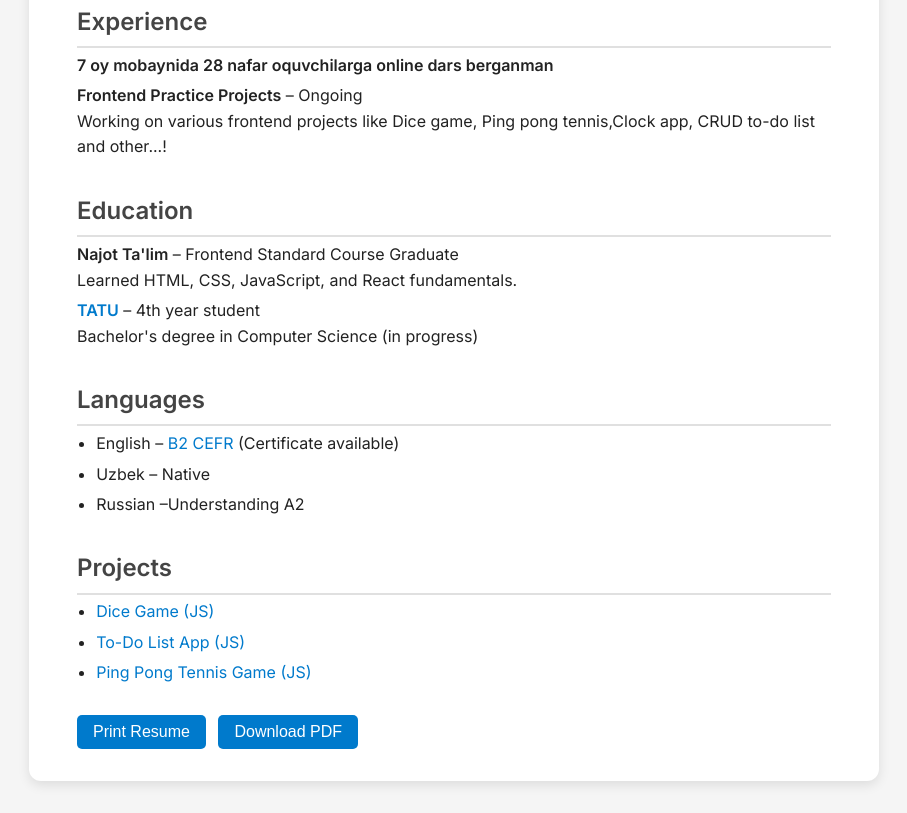
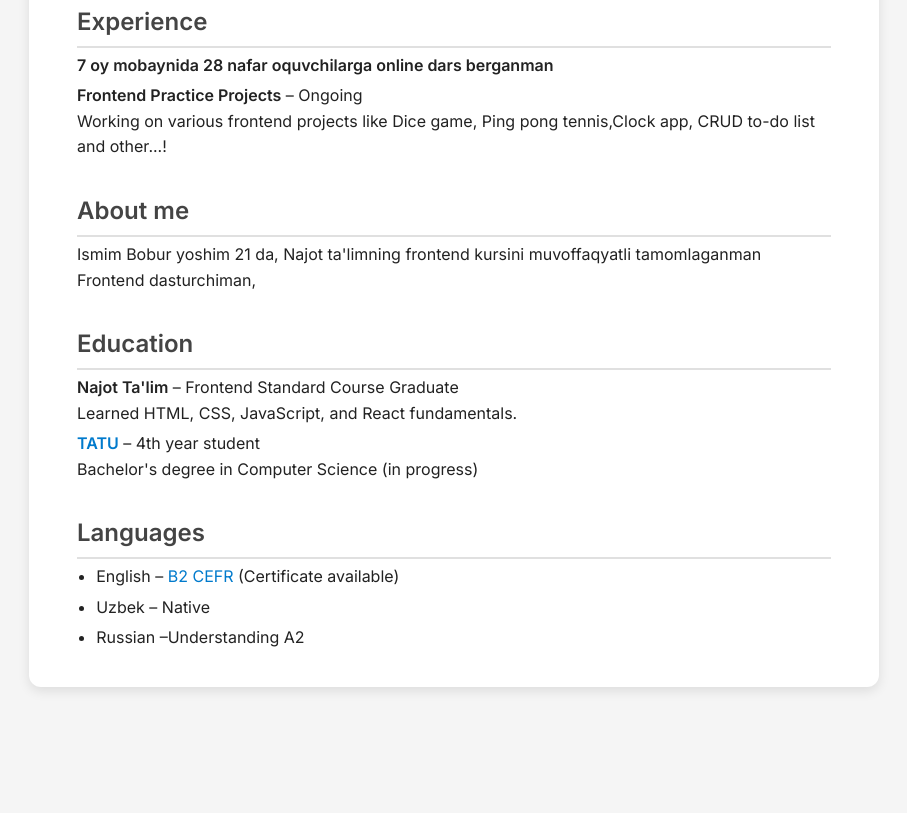
Before and after one commit to BoburAkh-Web/resume, a plain HTML site: page index.html in a window 1280 px wide. Shown: the part 627-1440 px from the top of the page, without its empty margins (186-1093 px from the left). After the commit the page ends 1346 px from the top, so only its background shows below. Drawn offline with nearby package versions, Linux system fonts and the light colour scheme.

Commit message:
Rezyume faylida o‘zgartirishlar qilindi

```diff
--- a/index.html
+++ b/index.html
@@ -149,15 +149,17 @@
       <p><strong>Frontend Practice Projects</strong> – Ongoing<br />
         Working on various frontend projects like Dice game, Ping pong tennis,Clock app, CRUD to-do list and other...!</p>
     </section>
-
     <section>
+      <section>
+        <h2>About me</h2>
+        <p>Ismim Bobur yoshim 21 da, Najot ta'limning frontend kursini muvoffaqyatli tamomlaganman Frontend dasturchiman, </p>
+      </section>
       <h2>Education</h2>
       <p><strong>Najot Ta'lim</strong> – Frontend Standard Course Graduate<br />
       Learned HTML, CSS, JavaScript, and React fundamentals.</p>
       <p><strong><a href="https://tatu.uz" target="_blank">TATU</a></strong> – 4th year student<br />
       Bachelor's degree in Computer Science (in progress)</p>
     </section>
-
     <section>
       <h2>Languages</h2>
       <ul>
@@ -167,7 +169,7 @@
       </ul>
     </section>
 
-    <section>
+    <!-- <section>
       <h2>Projects</h2>
       <ul>
         <li><a target="_blank" href="https://dice-game-bobur.netlify.app/">Dice Game (JS)</a></li>
@@ -176,7 +178,7 @@
       </ul>
     </section>
     <button class="print-btn" onclick="printResume()">Print Resume</button>
-    <button class="download-btn" onclick="downloadPDF()">Download PDF</button>
+    <button class="download-btn" onclick="downloadPDF()">Download PDF</button> -->
   </div>
 </body>
 </html>
```
